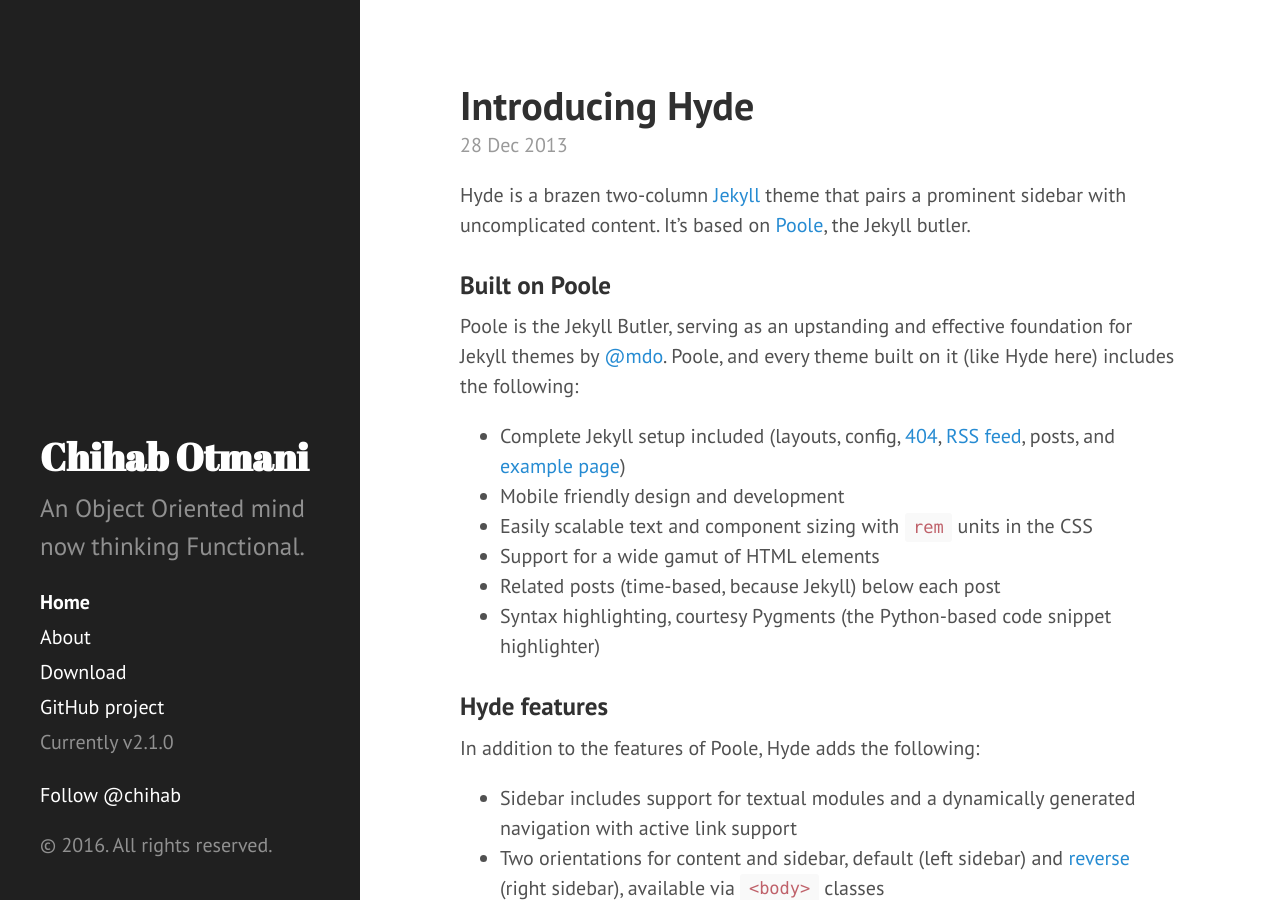
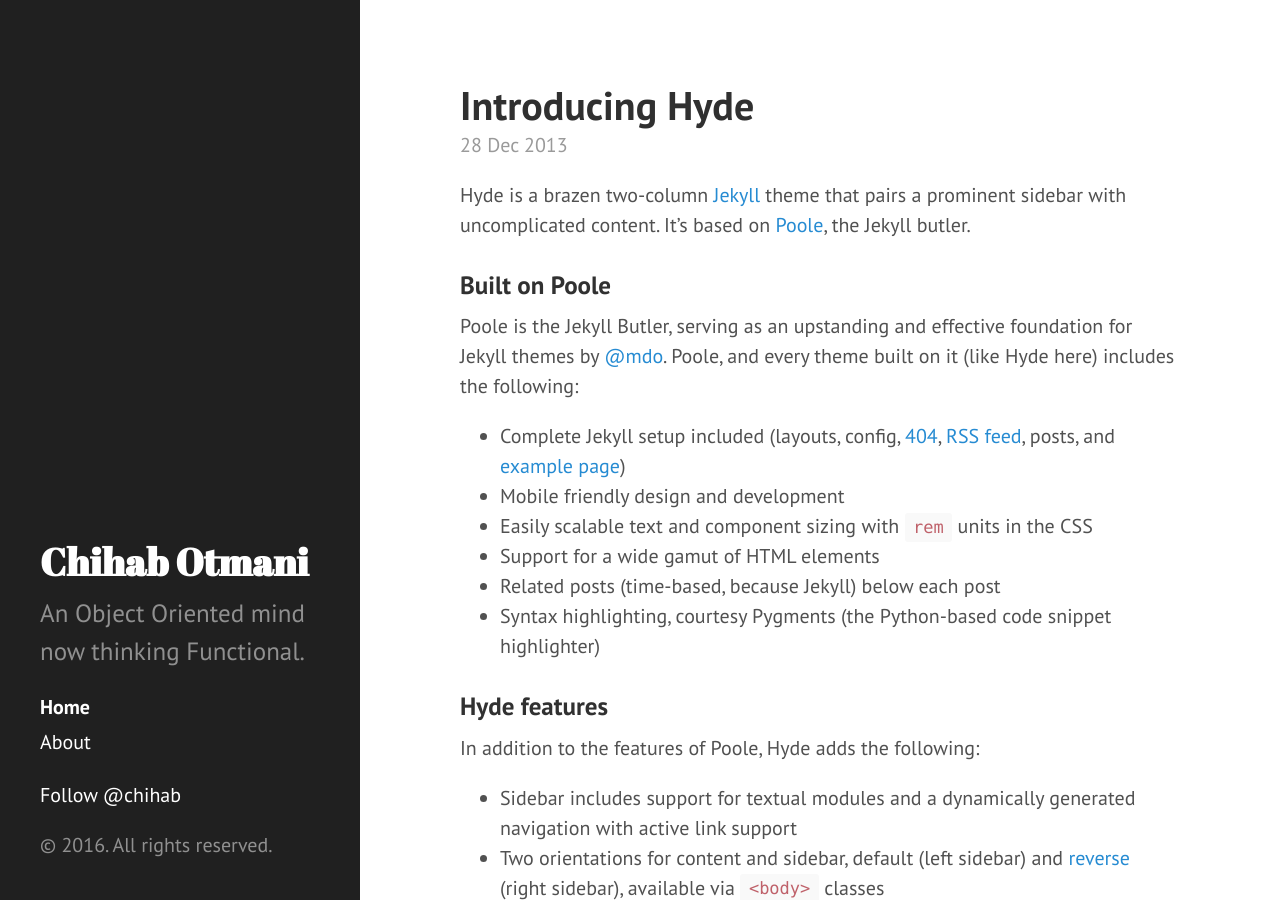
Before and after one commit to chihab/chihab.github.io, a Jekyll site: the page built from index.html, in a window 1280 px wide and 900 px high. Built offline with Jekyll 4.4.1, drawn with Linux system fonts in a browser that asks for light colours; Markdown is read by kramdown in place of the engine named in the settings; the list of posts is cut into pages by our own code.

Commit message:
comment unused links

```diff
--- a/_includes/sidebar.html
+++ b/_includes/sidebar.html
@@ -26,9 +26,9 @@
         {% endif %}
       {% endfor %}
 
-      <a class="sidebar-nav-item" href="{{ site.github.repo }}/archive/v{{ site.version }}.zip">Download</a>
-      <a class="sidebar-nav-item" href="{{ site.github.repo }}">GitHub project</a>
-      <span class="sidebar-nav-item">Currently v{{ site.version }}</span>
+      <!--<a class="sidebar-nav-item" href="{{ site.github.repo }}/archive/v{{ site.version }}.zip">Download</a>-->
+      <!--<a class="sidebar-nav-item" href="{{ site.github.repo }}">GitHub</a>-->
+      <!--<span class="sidebar-nav-item">Currently v{{ site.version }}</span>-->
     </nav>
 
     <p></p><a aria-label="Follow @chihab on GitHub" data-style="mega" href="https://github.com/chihab" class="github-button">Follow @chihab</a></p>
```
